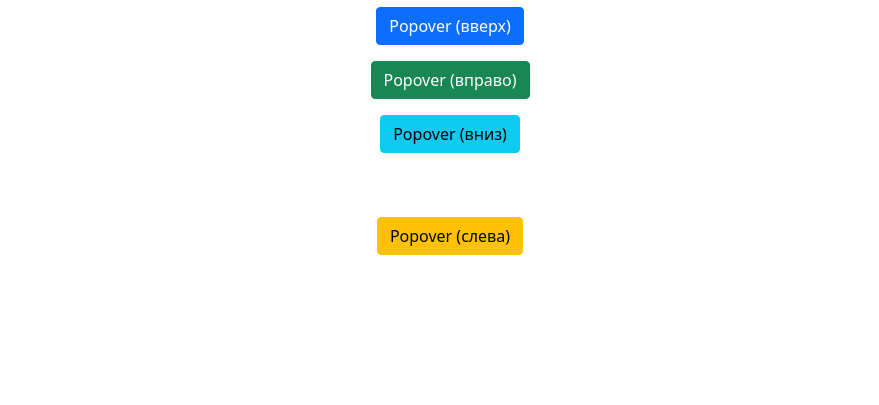
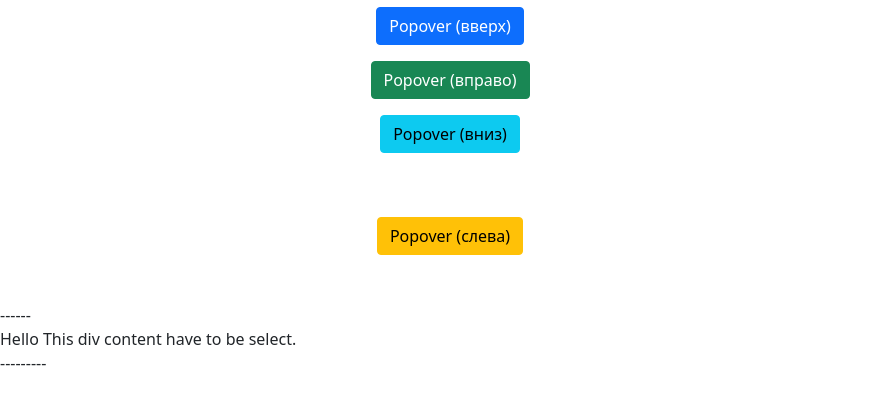
Before and after one commit to Dmitriy-1986/Learn-JavaScript, a plain HTML site: page index.html in a window 1280 px wide. Shown: the part 89-494 px from the top of the page, without its empty margins (0-879 px from the left). Drawn offline with nearby package versions, Linux system fonts and the light colour scheme.

Commit message:
Update index.html

```diff
--- a/index.html
+++ b/index.html
@@ -36,6 +36,24 @@
     </div>
 
   </div>
+------
+<script>
+	function selectText(containerid) {
+		if (document.selection) { // IE
+			var range = document.body.createTextRange();
+			range.moveToElementText(document.getElementById(containerid));
+			range.select();
+		} else if (window.getSelection) {
+			var range = document.createRange();
+			range.selectNode(document.getElementById(containerid));
+			window.getSelection().removeAllRanges();
+			window.getSelection().addRange(range);
+		}
+	}
+</script>
+
+<div id="example" onclick="selectText('example')">Hello This div content have to be select.</div>
+---------
 
     <!-- JavaScript -->
     <script src="https://code.jquery.com/jquery-3.6.0.min.js" integrity="sha256-/xUj+3OJU5yExlq6GSYGSHk7tPXikynS7ogEvDej/m4=" crossorigin="anonymous"></script>
```
